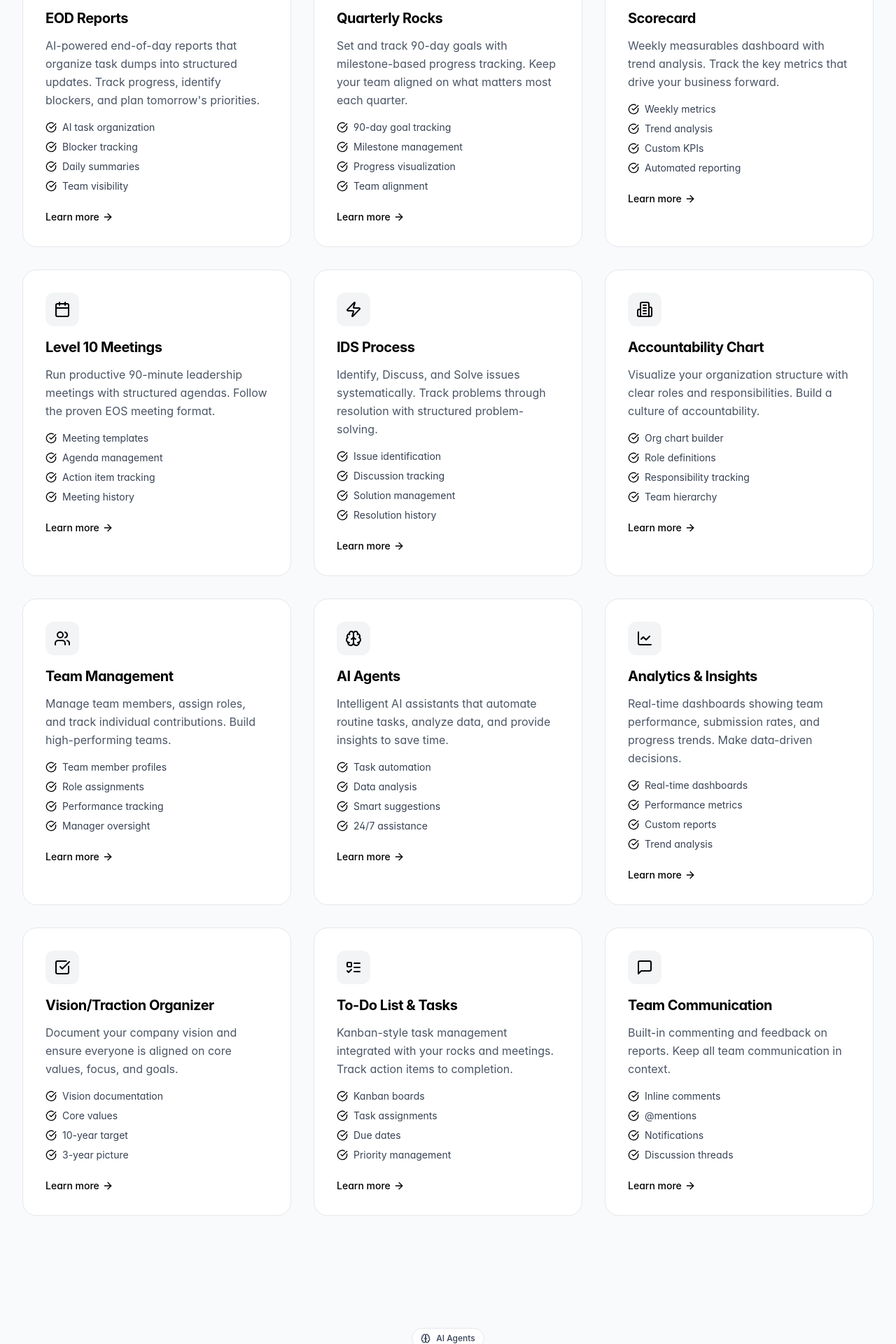
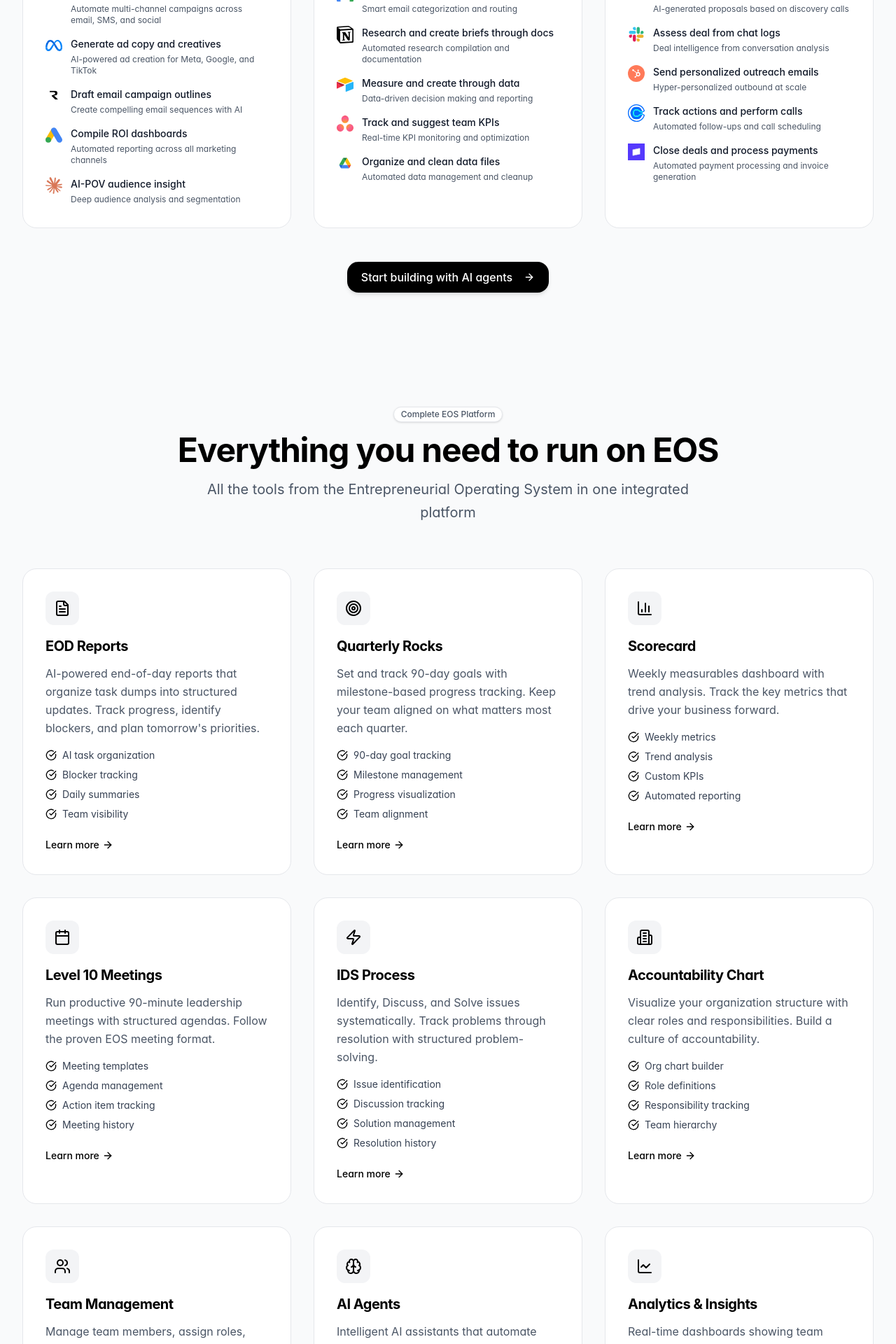
Before and after one commit to adamwolfe2/taskspace, a Next.js app: page / in a window 1280 px wide. Shown: the part 1700-3620 px from the top of the page at 70% size. Built offline with nearby package versions, Linux system fonts and the light colour scheme.

Commit message:
Move 'Agents for everything' section above 'Everything you need to run on EOS'

```diff
--- a/app/(marketing)/page.tsx
+++ b/app/(marketing)/page.tsx
@@ -593,8 +593,8 @@ export default function HomePage() {
   return (
     <>
       <HeroSection />
+      <AgentsSection />
       <CoreFeaturesSection />
-      <AgentsSection />
       <IntegrationsSection />
       <UseCasesSection />
       <StatsSection />
```
